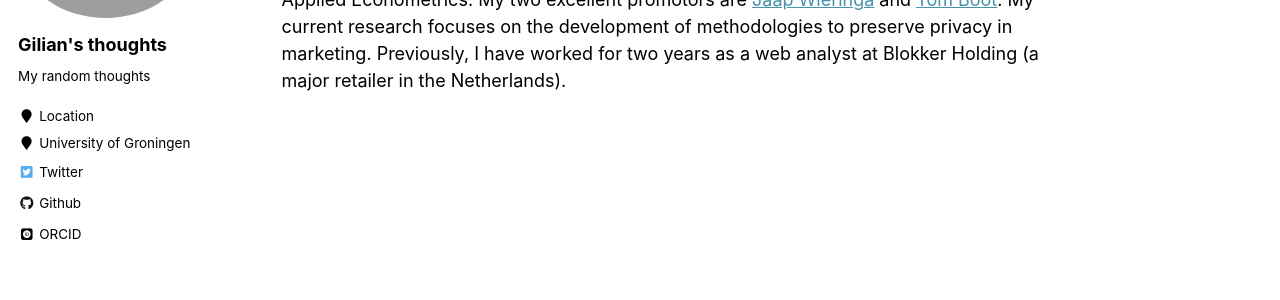
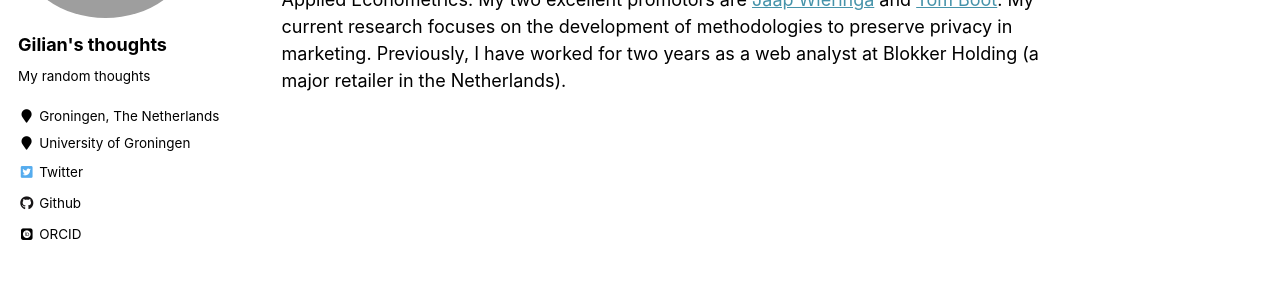
Before and after one commit to GilianPonte/gilianponte.github.io, a Jekyll site: the page built from _pages/about.md, in a window 1280 px wide. Shown: the part 228-528 px from the top of the page. Built offline with Jekyll 4.4.1, drawn with Linux system fonts in a browser that asks for light colours; some web fonts are replaced.

Commit message:
Update _config.yml

```diff
--- a/_config.yml
+++ b/_config.yml
@@ -84,7 +84,7 @@ author:
   name             : "Gilian's thoughts"
   avatar           : "files/foto.png"
   bio              : "My random thoughts"
-  location         : "Location"
+  location         : "Groningen, The Netherlands"
   employer         : "University of Groningen"
   pubmed           :
   googlescholar    :
```
